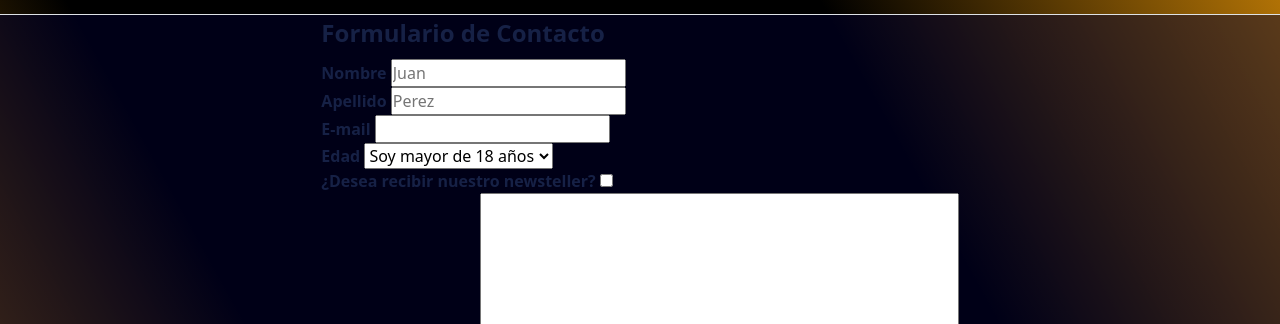
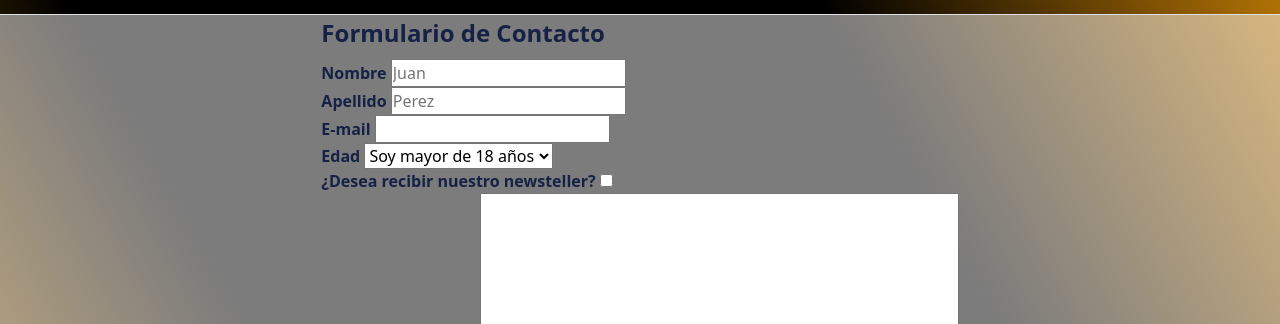
Before and after one commit to diegowtapia/proyectoskolbierclub, a website: page contacto.html in a window 1280 px wide. Shown: the part 190-514 px from the top of the page. Drawn offline with nearby package versions, Linux system fonts and the light colour scheme.

Commit message:
Cambio de colores en el form

```diff
--- a/scss/_main.scss
+++ b/scss/_main.scss
@@ -97,7 +97,7 @@ main{
         display: flex;
         justify-content: center;
         font-weight: bolder;
-        background-color:rgba(2, 2, 49, 0.486);
+        background-color:rgba(255, 255, 255, 0.486);
         color: $colorSecundario;
     }
     .botonWzp{
```
Also changed, not shown: promociones.html (+1 -1 lines), css/style.css, 2 other files.
